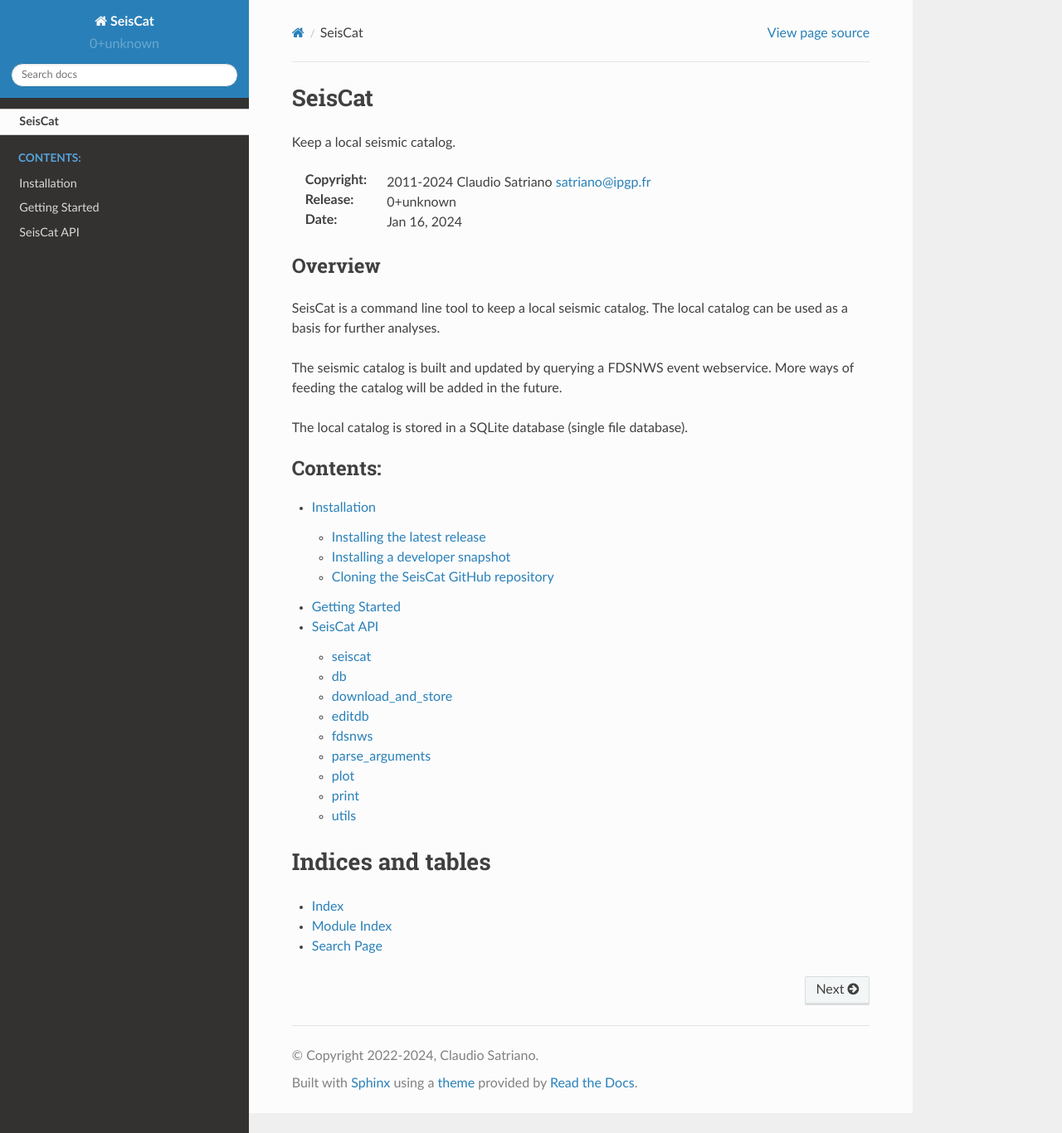
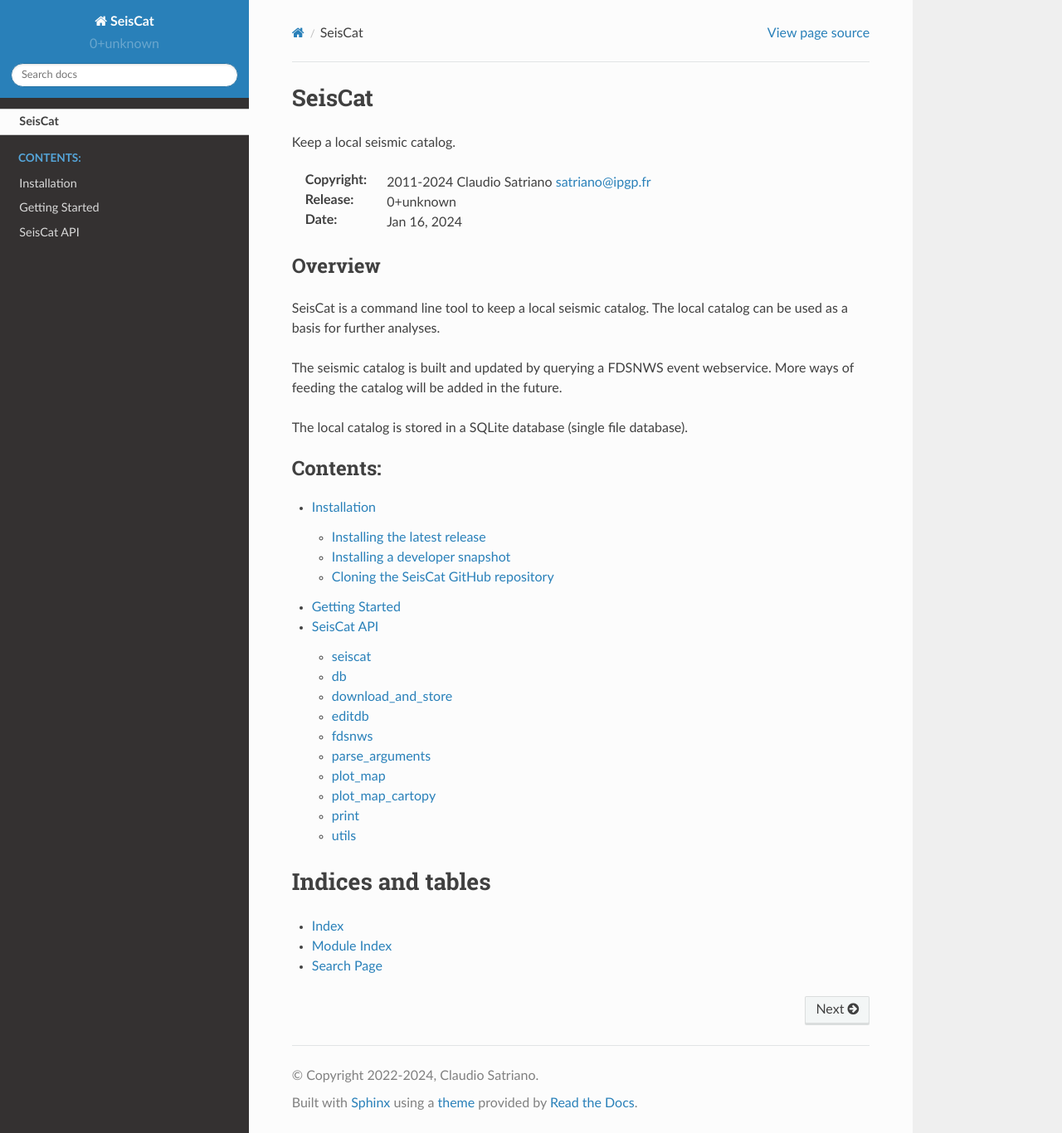
Before and after one commit to SeismicSource/seiscat, a Sphinx documentation site: the page built from docs/index.rst, in a window 1280 px wide and 1366 px high. Shown: the whole window at 83% size. Built offline with Sphinx 7.4.7 and the Read the Docs theme 2.0.0, drawn with Linux system fonts in a browser that asks for light colours; pages that are not in the unit, such as notebooks, are missing from menus.

```diff
--- a/docs/api.rst
+++ b/docs/api.rst
@@ -46,9 +46,16 @@ parse_arguments
     :undoc-members:
     :show-inheritance:
 
-plot
-====
-.. automodule:: seiscat.plot
+plot_map
+========
+.. automodule:: seiscat.plot_map
+    :members:
+    :undoc-members:
+    :show-inheritance:
+
+plot_map_cartopy
+================
+.. automodule:: seiscat.plot_map_cartopy
     :members:
     :undoc-members:
     :show-inheritance:
```
